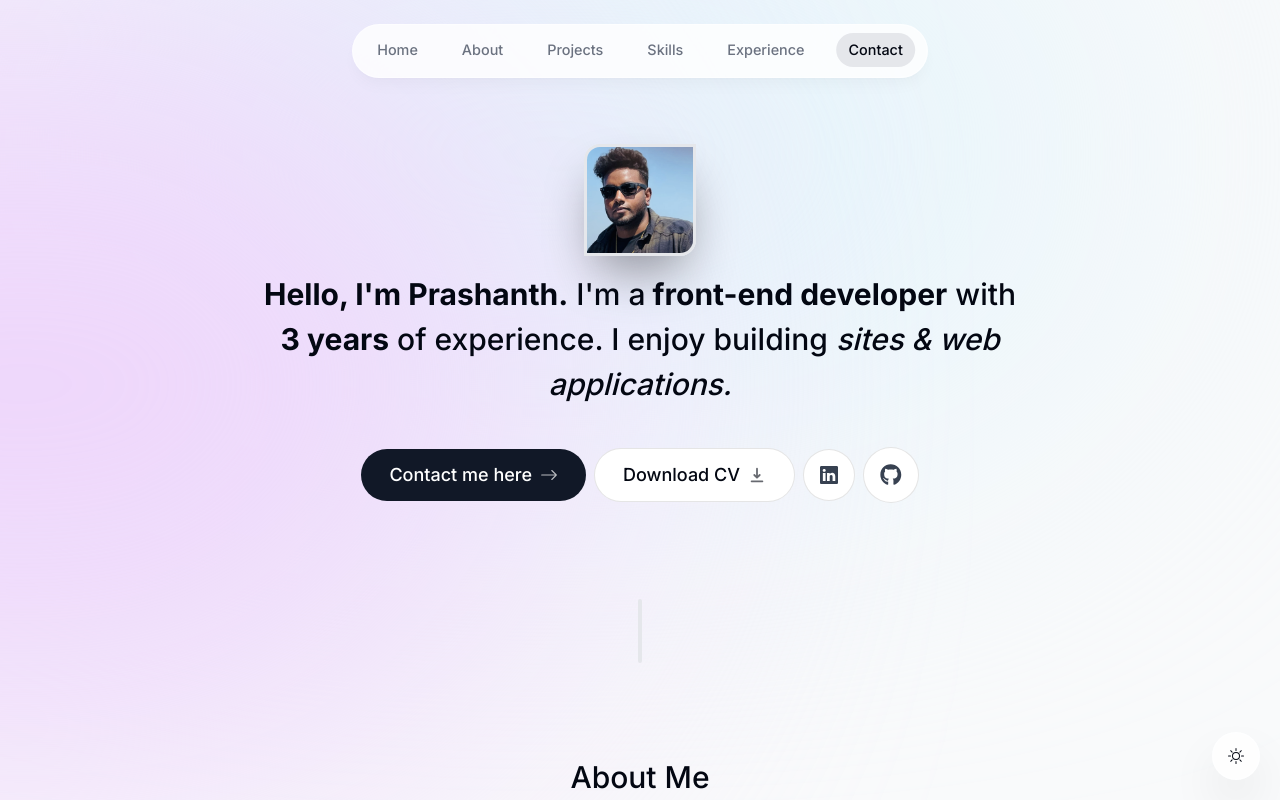
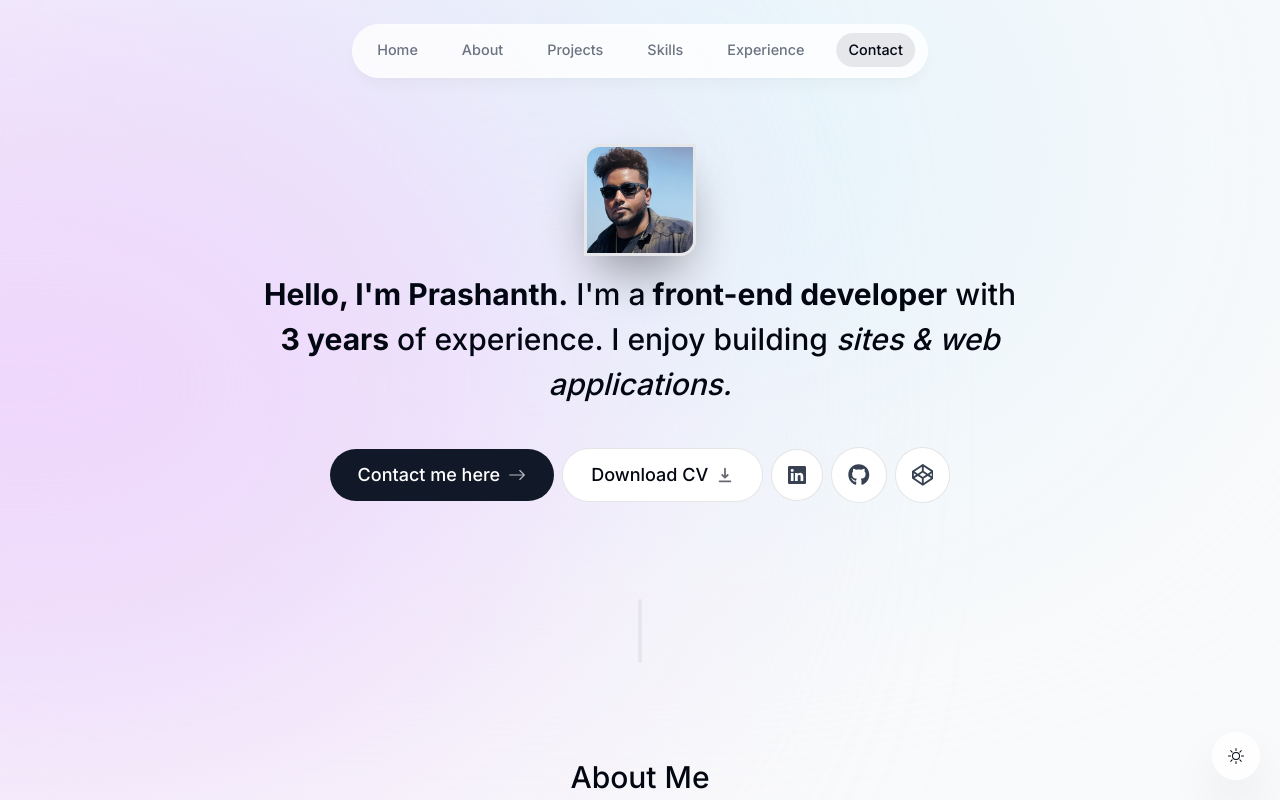
Before and after one commit to PrashanthBalakrishnan/next-portfolio, a Next.js app: page / in a window 1280 px wide. Shown: the top 800 px of the page. Built offline with nearby package versions, Linux system fonts and the light colour scheme; no server answers.

Commit message:
added codePen link

```diff
--- a/components/Intro.tsx
+++ b/components/Intro.tsx
@@ -4,6 +4,7 @@ import Link from 'next/link'
 import { BsArrowRight, BsLinkedin } from 'react-icons/bs'
 import { HiDownload } from 'react-icons/hi'
 import { FaGithub } from 'react-icons/fa'
+import { FaCodepen } from 'react-icons/fa'
 import { motion } from 'framer-motion'
 import useSectionInView from '@/hooks/useSectionInView'
 import { useActiveSectionContext } from '@/context/ActiveSectionContext'
@@ -89,6 +90,13 @@ const Intro = () => {
         >
           <FaGithub />
         </a>
+        <a
+          className="bg-white p-4 text-gray-700 flex items-center rounded-full gap-2 text-[1.35rem] focus:scale-[1.15] hover:scale-[1.15] active:scale-105 transition group cursor-pointer borderBlack hover:text-gray-950 dark:bg-white/10 dark:text-gray-200 "
+          href="https://codepen.io/prashanthbalakrishnan"
+          target="_blank"
+        >
+          <FaCodepen />
+        </a>
       </motion.div>
     </section>
   )
```
